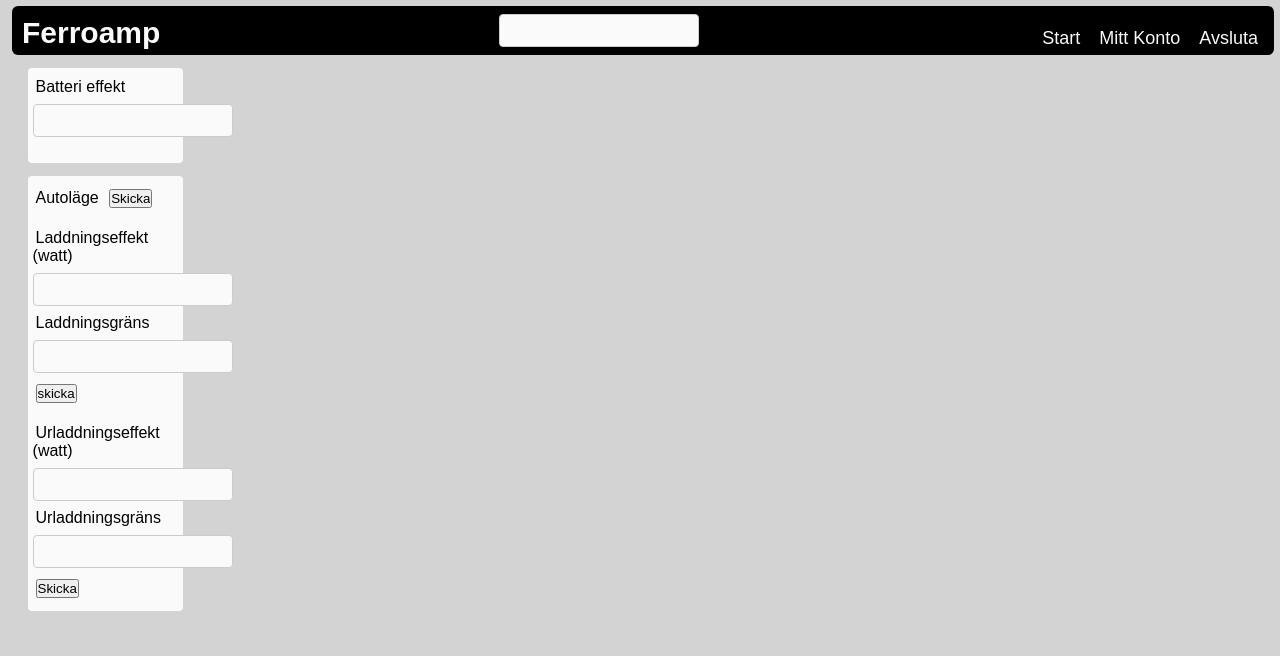
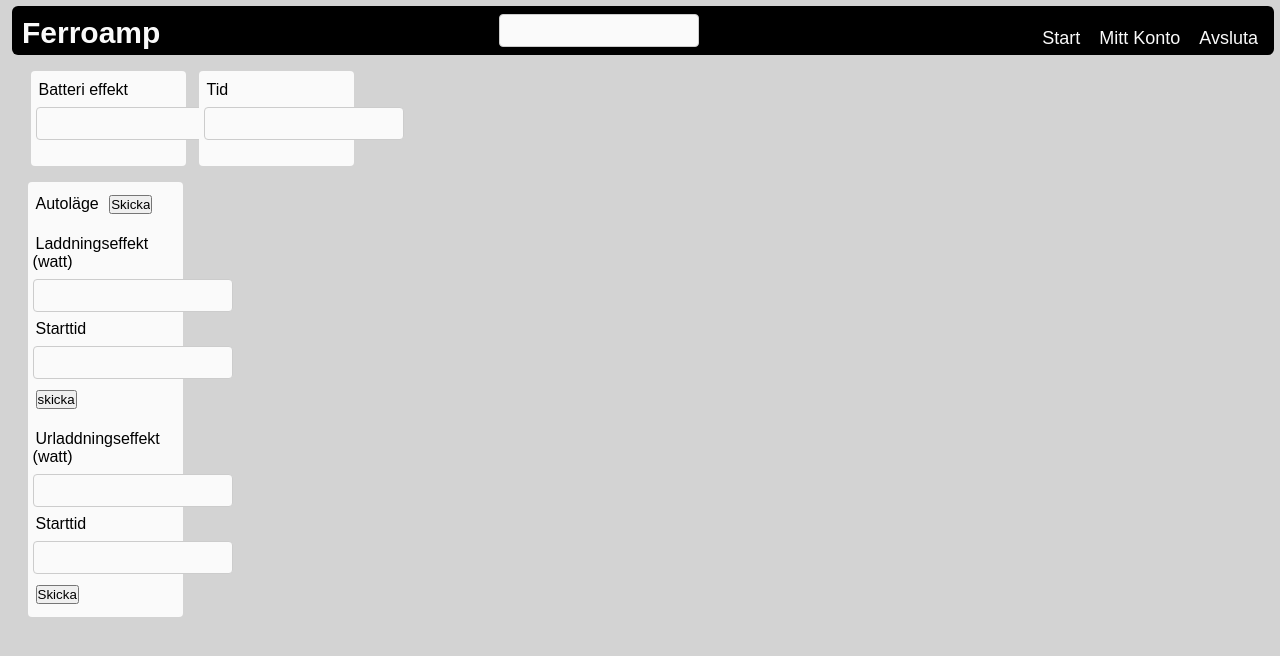
Before and after one commit to eraaxty/battaryCharge, a Flask app: page / in a window 1280 px wide. Shown: the top 656 px of the page. Run offline with Flask 3, Linux system fonts and the light colour scheme; data that the repository does not hold is empty.

Commit message:
time function

```diff
--- a/app/routes.py
+++ b/app/routes.py
@@ -1,8 +1,11 @@
 from flask import Blueprint, current_app, render_template,request, Response
 from flask import current_app as app
 from .mqtt import mqtt_client_connect, mqtt_client_disconnect, messages, send_payload_to_mqtt
+from datetime import datetime
 import importlib
+from time import sleep
 import config
+
 
 
 
@@ -100,6 +103,17 @@ def sse():
     return Response(generate(), content_type='text/event-stream')
 
 
+@main.route('/time', methods=['GET'])
+def time():
+    def generate():
+        while True:
+            current_time = datetime.now().strftime("%H:%M")
+            yield f"data: {current_time}\n\n"
+            sleep(10)
+
+    return Response(generate(), content_type='text/event-stream')
+
+
 @main.route('/automode', methods=['POST'])
 def automode():
     payload_data = {'transId': '989C6E5C-2CC1-11CA-A044-08002B1BB4F5',
--- a/app/static/script.js
+++ b/app/static/script.js
@@ -21,3 +21,11 @@ brocker.onmessage = function(event) {
     var sseData = document.getElementById('sse-data');
     sseData.value = event.data;
 };
+
+
+var time= new EventSource('/time');
+
+time.onmessage = function(event) {
+    var timeData = document.getElementById('time');
+    timeData.value = event.data;
+};
--- a/app/static/style.css
+++ b/app/static/style.css
@@ -72,6 +72,17 @@ input#sse-data{
     box-sizing: border-box;
 }
 
+input#time{
+    width: 200px;
+    background-color: rgb(250,250,250);
+    padding: 8px 15px;
+    display: inline-block;
+    margin: 8px 0;
+    border: 1px solid #ccc;
+    border-radius: 4px;
+    box-sizing: border-box;
+}
+
 input#normal-data{
     width: 200px;
     background-color: rgb(250,250,250);
@@ -87,7 +98,10 @@ input#normal-data{
     top: 40px;
     display: flex;
     flex-direction: column;
-    justify-content: space-between;
+}
+
+#part_top{
+    display: flex;
 }
 
 #part_monitor {
@@ -96,12 +110,15 @@ input#normal-data{
     padding-left: 5px;
     padding-top: 10px;
     margin-top: 10px;
+    margin-right: 10px;
     margin-bottom: 10px;
     width: 12%;
     height: 5%;
     left: 1%;
     border-radius: 4px;
 }
+
+
 
 #part_control {
     background-color: rgb(250,250,250);
--- a/app/templates/index.html
+++ b/app/templates/index.html
@@ -24,6 +24,7 @@
 
     <section>
         <div id="part">
+            <div id="part_top">
             <div  id="part_monitor">
                 <form action="/sse" method="post">
                     <label for="power">Batteri effekt</label><br>
@@ -31,6 +32,13 @@
                 </form><br>
             </div>
 
+                <div  id="part_monitor">
+                    <form action="/time" method="post">
+                        <label for="time">Tid</label><br>
+                        <input id="time" disabled>
+                    </form><br>
+                </div>
+            </div>
 
             <div id="part_control">
                 <form action="/automode" method="post">
@@ -41,7 +49,7 @@
                 <form name="chargeForm" action="/charge" method="post" onsubmit="return validateForm()">
                     <label for="charge">Laddningseffekt (watt)</label><br>
                     <input type="text" name="charge" id="normal-data"><br>
-                    <label for="grans">Laddningsgräns</label><br>
+                    <label for="grans">Starttid</label><br>
                     <input type="text" name="grans" id="normal-data"><br>
                     <input type="submit" value="skicka">
                 </form><br>
@@ -50,7 +58,7 @@
                 <form name="dissChargeForm" action="/discharge" method="post" onsubmit="return validateFormD()">
                     <label for="discharge">Urladdningseffekt (watt)</label><br>
                     <input type="text" name="discharge" id="normal-data"><br>
-                    <label for="Lgrans">Urladdningsgräns</label><br>
+                    <label for="Lgrans">Starttid</label><br>
                     <input type="text" name="Lgrans" id="normal-data"><br>
                     <input type="submit" value="Skicka">
                 </form>
```
